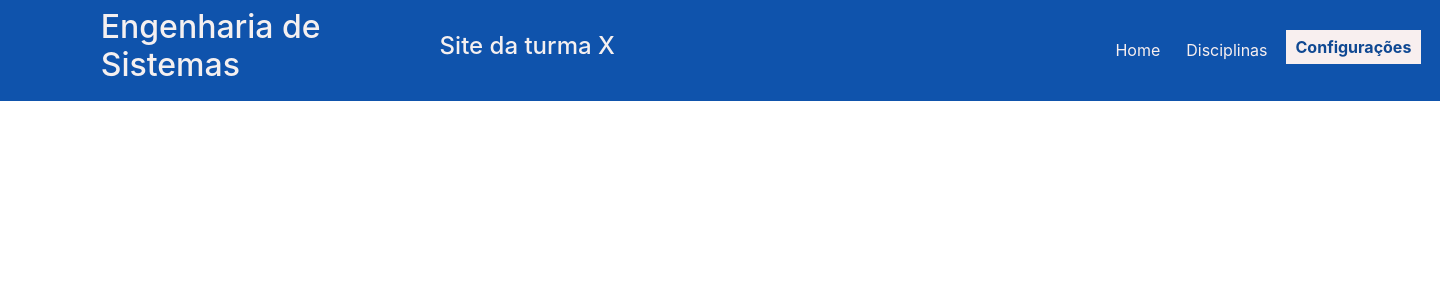
After one commit to Hugobsan/site_eng_sistemas, a PHP site: page /user/menu-user.php in a window 1440 px wide. The commit adds this page. Shown: the top 300 px of the page. Run offline with PHP 8.4, Linux system fonts and the light colour scheme.

Commit message:
Changes on Navbar

```diff
--- a/css/global_css.css
+++ b/css/global_css.css
@@ -74,7 +74,7 @@
     background-color: rgb(129, 129, 255);
 }
 #cabecalho {
-    background-color: rgb(180, 202, 231);
+    background-color: #0f53ac;
 }
 .tela-de-login{
     margin-top: 230px;
@@ -86,3 +86,44 @@
 .botao-cadastro{
     font-size: 15px;
 }
+#titulo-nav{
+    font-family: ;
+    font-size: 2em;
+    color:#f5f0f0;
+}
+.opcao{
+    color:#f8efef !important;
+    margin:5px;
+}
+.opcao:hover{
+    padding:5px 10px;
+    display:inline-block;
+    background: #f8efef;
+    color: #0f4892 !important;
+    font-weight: bold;
+}
+#home #opc-home{
+    padding:5px 10px;
+    display:inline-block;
+    background: #f8efef;
+    color: #0f4892 !important;
+    font-weight: bold;
+}
+#disciplinas #opc-disciplinas{
+    padding:5px 10px;
+    display:inline-block;
+    background: #f8efef;
+    color: #0f4892 !important;
+    font-weight: bold;
+}
+#config #opc-config{
+    padding:5px 10px;
+    display:inline-block;
+    background: #f8efef;
+    color: #0f4892 !important;
+    font-weight: bold;
+}
+#subtitulo-nav{
+    font-size: 1.5em;
+    color:#f5f0f0;
+}
--- /dev/null
+++ b/user/menu-user.php
@@ -0,0 +1,48 @@
+<!DOCTYPE html>
+<html lang="pt-br">
+<head>
+    <meta charset="UTF-8">
+    <meta http-equiv="X-UA-Compatible" content="IE=edge">
+    <meta name="viewport" content="width=device-width, initial-scale=1.0">
+    <title>Menu</title>
+    <link rel="stylesheet" href="https://stackpath.bootstrapcdn.com/bootstrap/4.3.1/css/bootstrap.min.css" integrity="sha384-ggOyR0iXCbMQv3Xipma34MD+dH/1fQ784/j6cY/iJTQUOhcWr7x9JvoRxT2MZw1T" crossorigin="anonymous">
+    <link rel="stylesheet" href="../css/global_css.css">
+</head>
+<body id="config">
+    <div id="cabecalho" class="row">
+        <nav class="navbar navbar-expand-sm navbar-light">
+            <div class="col-sm-0 col-md-0 col-lg-1"></div>
+            <div class="col-sm-12 col-md-2 col-lg-3">
+                <h3 id="titulo-nav" href="index.php">Engenharia de Sistemas</h3>
+            </div>
+            <!-- coluna fantasma para separação-->
+            <div class="col-sm-0 col-md-0 col-lg-1"></div>
+            <div class="col-sm-12 col-md-2 col-lg-3">
+                <h3 id="subtitulo-nav">Site da turma X</h3>
+            </div>
+            <!-- coluna fantasma para separação-->
+            <div class="col-sm-0 col-md-0 col-lg-5"></div>
+            <button class="navbar-toggler" data-toggle="collapse" data-target="#menu-do-navbar">
+                <span class="navbar-toggler-icon"></span>
+            </button>
+            <div class="collapse navbar-collapse" id="menu-do-navbar">
+                <ul class="navbar-nav ml-auto">
+                    <li>
+                        <a href="index.php" id="opc-home" class="opcao nav-link">Home</a>
+                    </li>
+                    <li class="nav-item">
+                        <a href="disciplinas.php" id="opc-disciplinas" class="opcao nav-link">Disciplinas</a>
+                    </li>
+                    <li class="nav-item">
+                        <a href="configuracoes.php" id="opc-config" class=" opcao nav-link">Configurações</a>
+                    </li>  <li class="nav-item">
+                </ul>
+            </div>
+
+        </nav>
+    </div>
+    <script src="https://code.jquery.com/jquery-3.3.1.slim.min.js" integrity="sha384-q8i/X+965DzO0rT7abK41JStQIAqVgRVzpbzo5smXKp4YfRvH+8abtTE1Pi6jizo" crossorigin="anonymous"></script>
+    <script src="https://cdnjs.cloudflare.com/ajax/libs/popper.js/1.14.7/umd/popper.min.js" integrity="sha384-UO2eT0CpHqdSJQ6hJty5KVphtPhzWj9WO1clHTMGa3JDZwrnQq4sF86dIHNDz0W1" crossorigin="anonymous"></script>
+    <script src="https://stackpath.bootstrapcdn.com/bootstrap/4.3.1/js/bootstrap.min.js" integrity="sha384-JjSmVgyd0p3pXB1rRibZUAYoIIy6OrQ6VrjIEaFf/nJGzIxFDsf4x0xIM+B07jRM" crossorigin="anonymous"></script>
+</body>
+</html>
```
Also changed, not shown: fonts/OFL.txt (added, +93 -0 lines), menu.php (deleted, +0 -38 lines), 1 other file.
